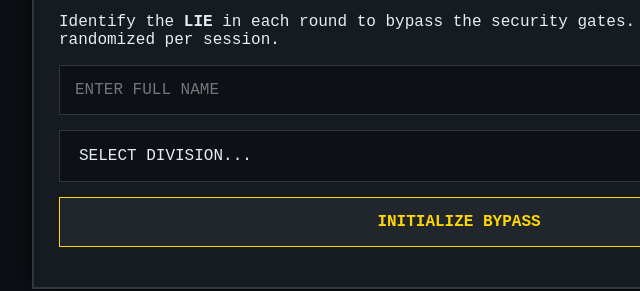
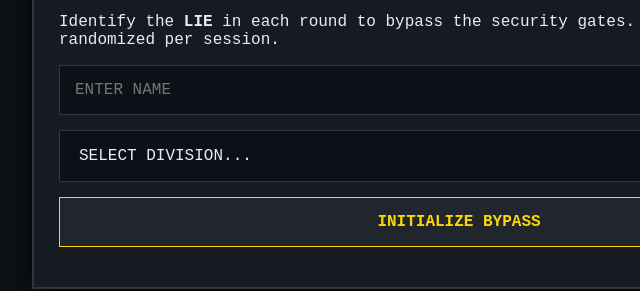
Before and after one commit to dmmargo/Digital-Grid-Lockout, a plain HTML site: page index.html in a window 1280 px wide. Shown: the part 336-627 px from the top of the page, 181-821 px from the left. Drawn offline with Linux system fonts and the light colour scheme.

Commit message:
edit name

```diff
--- a/index.html
+++ b/index.html
@@ -83,7 +83,7 @@
         <h1 class="header-title">⚡ DIGITAL GRID LOCKOUT</h1>
         <p>SYSTEM STATUS: <span class="danger-text">OFFLINE</span></p>
         <p>Identify the <strong>LIE</strong> in each round to bypass the security gates. Statements are randomized per session.</p>
-        <input type="text" id="userName" placeholder="ENTER FULL NAME" required>
+        <input type="text" id="userName" placeholder="ENTER NAME" required>
         <select id="userCrew">
             <option value="">SELECT DIVISION...</option>
             <option value="IT/DGS">IT/DGS</option>
```
